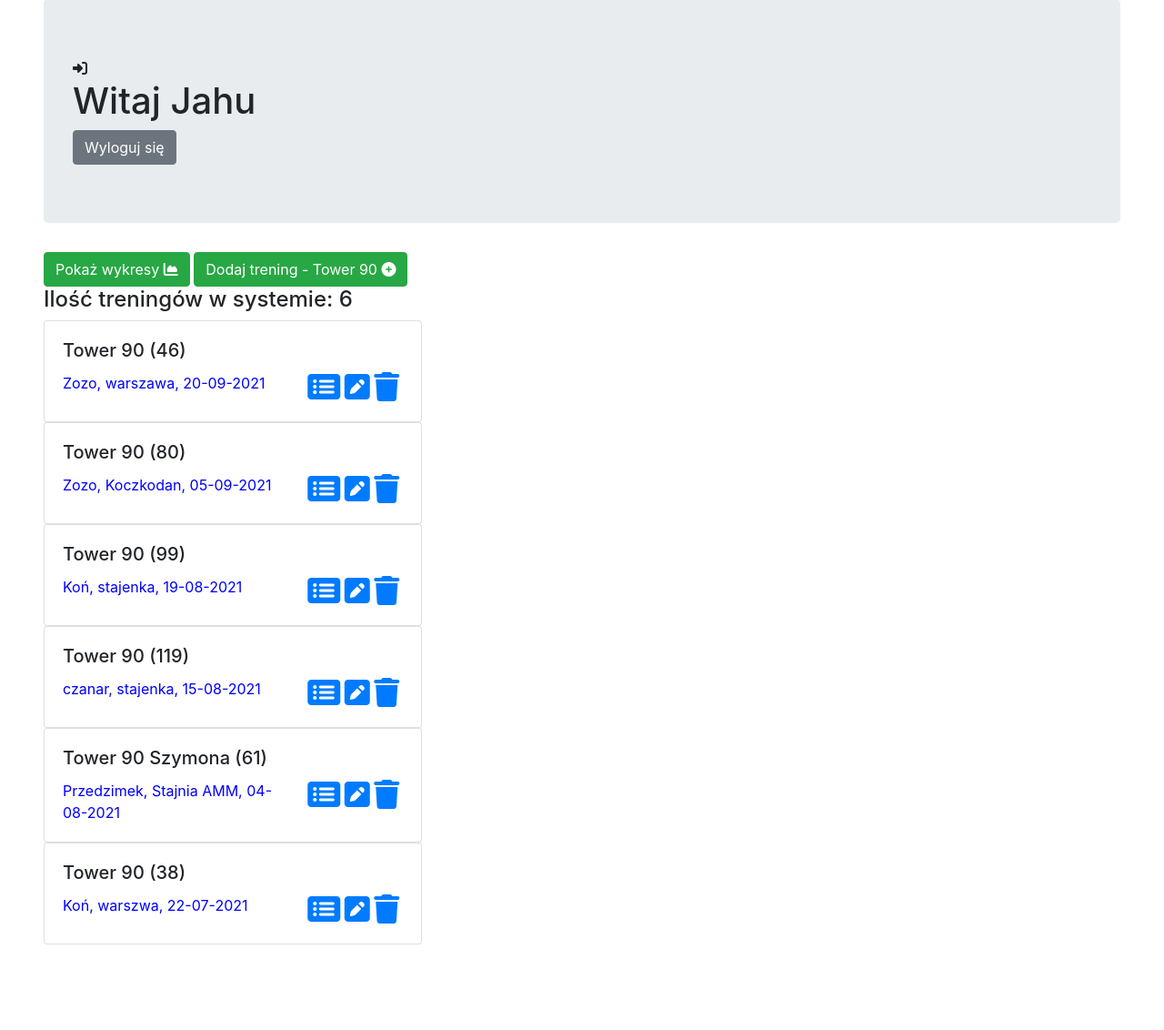
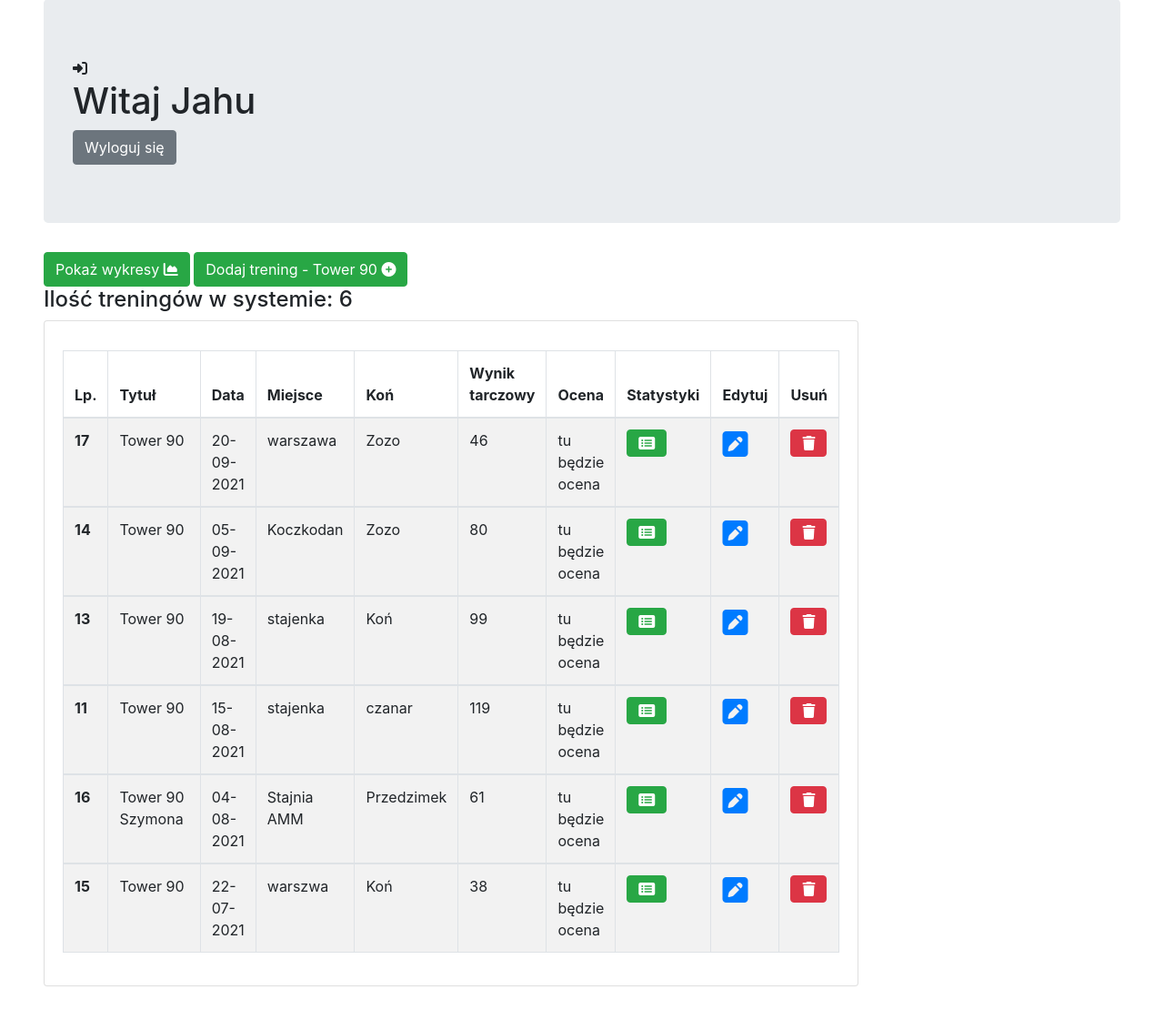
Before and after one commit to Najemnik001/Horseback_Archery_App, a Django app: page /HAApp/treningi/ in a window 1280 px wide. Shown: the part 49-1181 px from the top of the page at 91% size. Before the commit the page ends 1087 px from the top, so only its background shows below. Run offline with Django 3.2, Linux system fonts and the light colour scheme; a user stored in the database is signed in; data comes from the database, SQL or seed files in the repository; some libraries are stand-ins or nearby versions.

Commit message:
Zmiana wyświetlania treningów na tabele

```diff
--- a/templates/treningi.html
+++ b/templates/treningi.html
@@ -14,23 +14,43 @@
 <a href="{% url 'Pokaz_wykresy' %}"class="btn btn-success">Pokaż wykresy <i class="fas fa-chart-area"></i></a>
 <a href="{% url 'Dodaj_trening' %}"class="btn btn-success">Dodaj trening - Tower 90 <i class="fas fa-plus-circle"></i></a>
 <h4>Ilość treningów w systemie: {{ all_trainings|length}}</h4>
-    {% for all_trainings in all_trainings %}
 
-                <div class="card" style="width: 26rem;">
+                <div class="card" style="width: 56rem;">
                     <div class="card-body">
-                         <h5 class="card-title">{{ all_trainings }}</h5>
-                            <div class="row">
-                                    <div class="col-8">
-                                        <p class="card-text">{{all_trainings.horse}}, {{all_trainings.place}}, {{ all_trainings.date|date:"d-m-Y" }}</p>
-                                    </div>
-                                    <div class="col-4">
-                                        <a href="{% url 'Pokaz_statystyki' all_trainings.id %}"><i class="fas fa-2x fa-list-alt"></i></a>
-                                        <a href="{% url 'Edytuj_trening' all_trainings.id %}"><i class="fas fa-2x fa-pen-square"></i></a>
-                                        <a href="{% url 'Usuń_trening' all_trainings.id %}"><i class="fas fa-2x fa-trash"></i></a>
-                                    </div>
-                            </div>
+                         <h5 class="card-title"></h5>
+                                <table class="table table-striped table-bordered" >
+                                      <thead>
+                                        <tr>
+                                          <th scope="col">Lp.</th>
+                                          <th scope="col" class="table">Tytuł</th>
+                                          <th scope="col" class="table">Data</th>
+                                          <th scope="col" class="table">Miejsce</th>
+                                          <th scope="col" class="table">Koń</th>
+                                          <th scope="col" class="table">Wynik tarczowy</th>
+                                          <th scope="col">Ocena</th>
+                                          <th scope="col">Statystyki</th>
+                                          <th scope="col">Edytuj</th>
+                                          <th scope="col">Usuń</th>
+                                        </tr>
+                                      </thead>
+                                      {% for all_trainings in all_trainings %}
+                                      <tbody>
+                                        <tr>
+                                          <th scope="row">{{all_trainings.pk}}</th>
+                                          <td class="table">{{all_trainings.title}}</td>
+                                          <td class="table">{{all_trainings.date|date:"d-m-Y"}}</td>
+                                          <td class="table">{{all_trainings.place}}</td>
+                                          <td class="table">{{all_trainings.horse}}</td>
+                                          <td class="table">{{all_trainings.result_general|last}}</td>
+                                          <td class="table">tu będzie ocena</td>
+                                          <td class="table"><a href="{% url 'Pokaz_statystyki' all_trainings.id %}"><i class="fas fa-1.5x fa-list-alt btn btn-success"></i></a></td>
+                                          <td class="table"><a href="{% url 'Edytuj_trening' all_trainings.id %}"><i class="fas fa-2x fa-pen-square"></i></a></td>
+                                          <td class="table"><a href="{% url 'Usuń_trening' all_trainings.id %}"><i class="fas fa-1.5x fa-trash btn btn-danger"></i></a></td>
+                                        </tr>
+                                      {% endfor %}
+                                      </tbody>
+                                    </table>
                     </div>
                 </div>
-    {% endfor %}
 
 {% endblock %}
```
